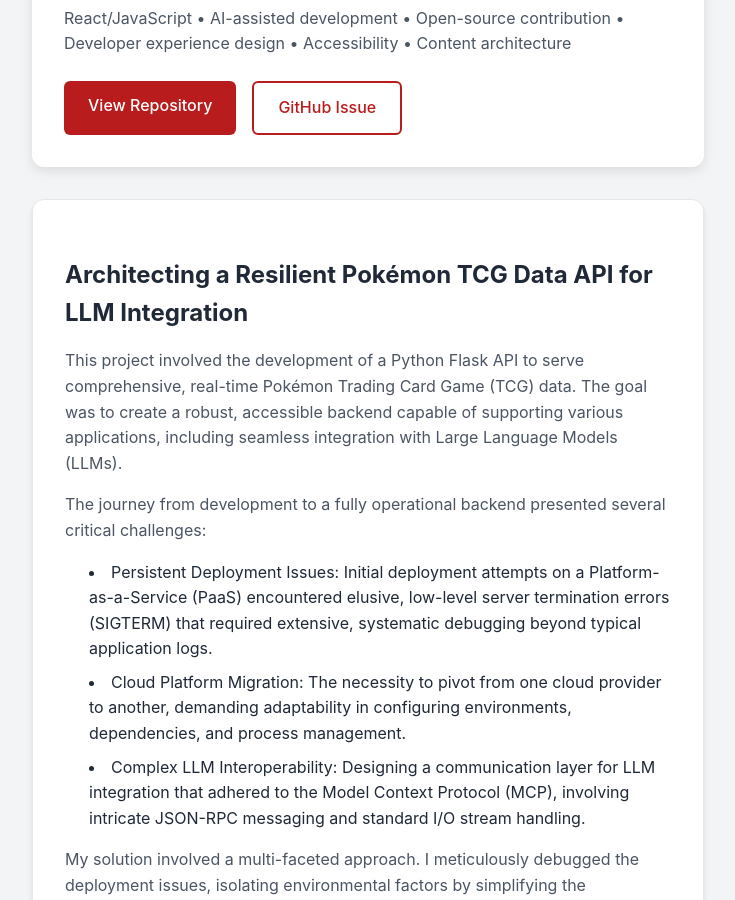
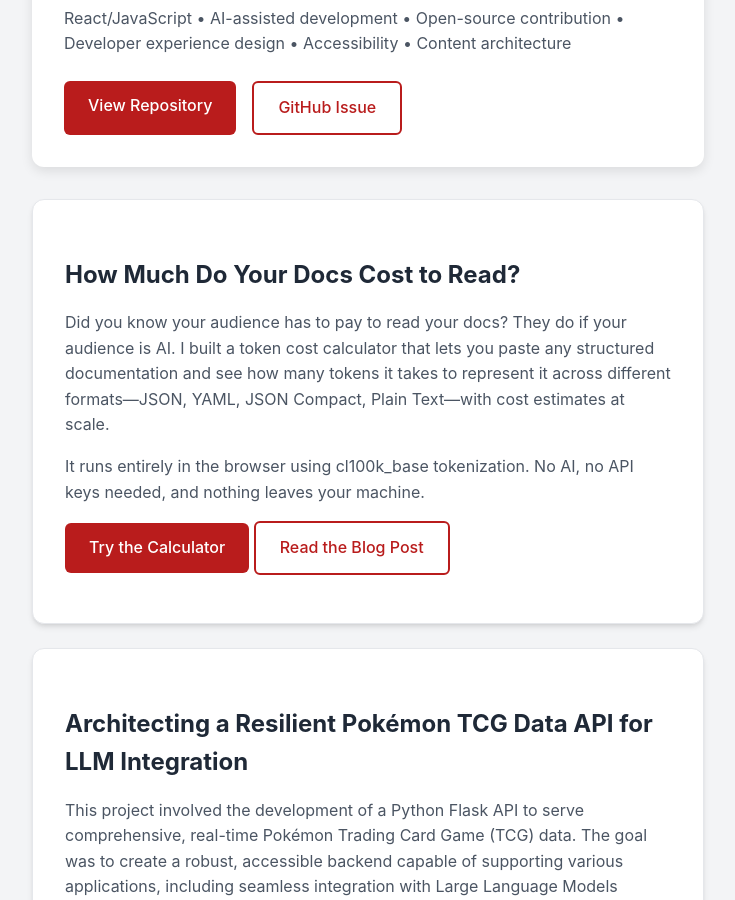
Before and after one commit to grzetich/portfolio, a Jekyll site: the page built from docs/index.md, in a window 1280 px wide and 900 px high, scrolled down 3474 px. Shown: the whole window, without its empty margins (272-1007 px from the left). Built offline with Jekyll 4.4.1, drawn with Linux system fonts in a browser that asks for light colours.

Commit message:
Added blog post about docs cost tool.

```diff
--- a/docs/index.md
+++ b/docs/index.md
@@ -114,6 +114,19 @@
         <a href="https://github.com/grzetiche/amplify-ui-help-panel" target="_blank" class="btn btn-primary">View Repository</a>
         <a href="https://github.com/aws-amplify/amplify-js/issues/14512" target="_blank" class="btn btn-secondary">GitHub Issue</a>
     </div>
+</div>
+
+<div class="project-card" markdown="1">
+
+### How Much Do Your Docs Cost to Read?
+
+Did you know your audience has to pay to read your docs? They do if your audience is AI. I built a token cost calculator that lets you paste any structured documentation and see how many tokens it takes to represent it across different formats—JSON, YAML, JSON Compact, Plain Text—with cost estimates at scale.
+
+It runs entirely in the browser using cl100k_base tokenization. No AI, no API keys needed, and nothing leaves your machine.
+
+[Try the Calculator](https://doc-cost.vercel.app){: .btn .btn-primary target="_blank"}
+[Read the Blog Post]({{ site.baseurl }}/blog/docs-cost-tool.html){: .btn .btn-secondary}
+
 </div>
 
 <div class="project-card" markdown="1">
```
Also changed, not shown: docs/_posts/2026-02-10-docs-cost-tool.md (added, +34 -0 lines), docs/assets/images/docs-cost.png (added).
